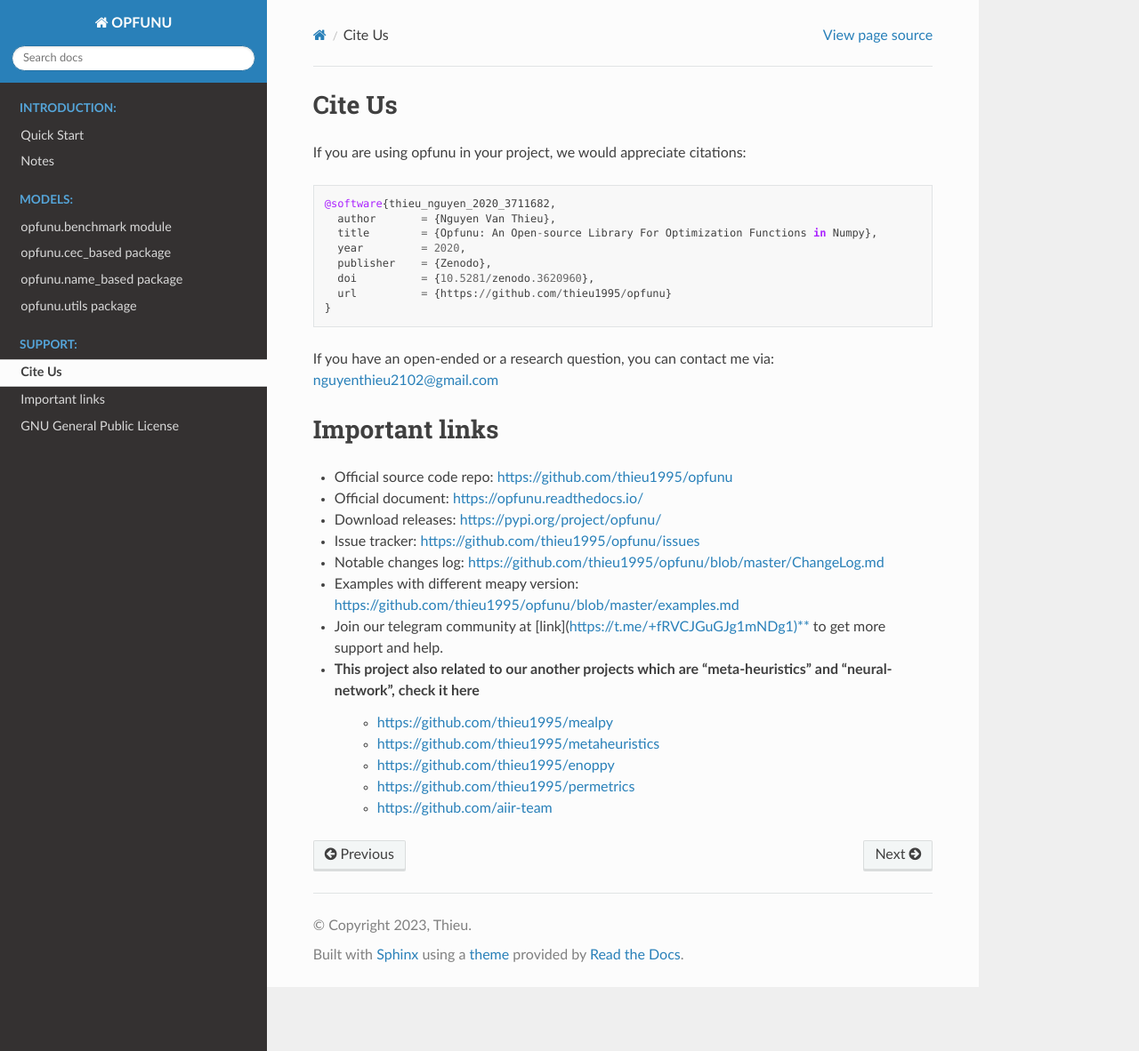
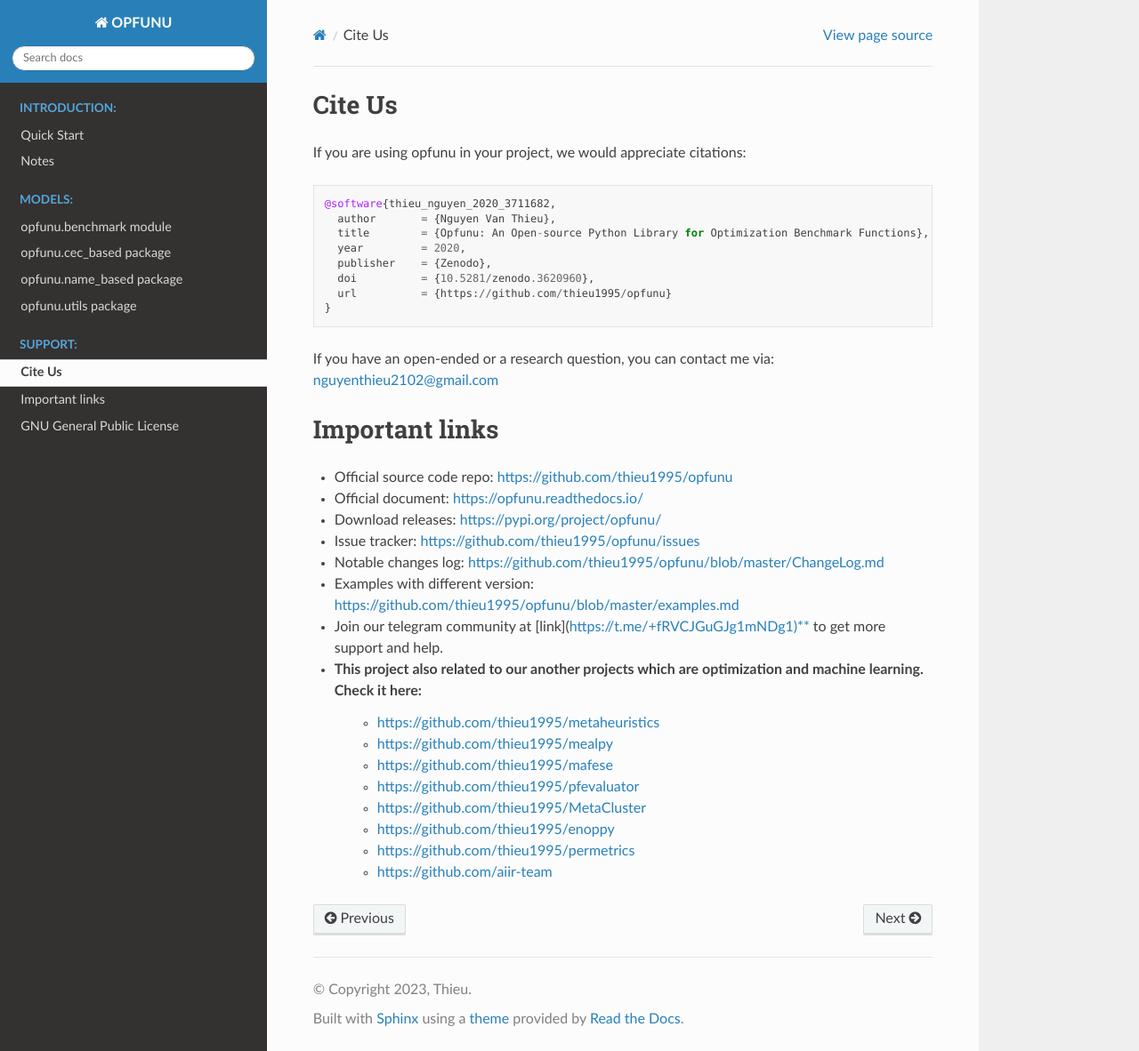
Before and after one commit to thieu1995/opfunu, a Sphinx documentation site: the page built from docs/source/pages/support.rst, in a window 1280 px wide and 1182 px high. Shown: the whole window at 89% size. Built offline with Sphinx 7.4.7 and the Read the Docs theme 2.0.0, drawn with Linux system fonts in a browser that asks for light colours.

Commit message:
Update docs

```diff
--- a/docs/requirements.txt
+++ b/docs/requirements.txt
@@ -6,4 +6,3 @@ numpy>=1.16.5
 matplotlib>=3.3.0
 Pillow>=9.1.0
 requests>=2.27.0
-mealpy>=2.5.3
--- a/docs/source/index.rst
+++ b/docs/source/index.rst
@@ -6,7 +6,7 @@
 Welcome to OPFUNU's documentation!
 ==================================
 
-.. image:: https://img.shields.io/badge/release-2.5.3-yellow.svg
+.. image:: https://img.shields.io/badge/release-1.0.1-yellow.svg
    :target: https://github.com/thieu1995/opfunu/releases
 
 .. image:: https://img.shields.io/pypi/wheel/gensim.svg
--- a/docs/source/pages/support.rst
+++ b/docs/source/pages/support.rst
@@ -8,7 +8,7 @@ If you are using opfunu in your project, we would appreciate citations:
 
 	@software{thieu_nguyen_2020_3711682,
 	  author       = {Nguyen Van Thieu},
-	  title        = {Opfunu: An Open-source Library For Optimization Functions in Numpy},
+	  title        = {Opfunu: An Open-source Python Library for Optimization Benchmark Functions},
 	  year         = 2020,
 	  publisher    = {Zenodo},
 	  doi          = {10.5281/zenodo.3620960},
@@ -27,12 +27,15 @@ Important links
 * Download releases: https://pypi.org/project/opfunu/
 * Issue tracker: https://github.com/thieu1995/opfunu/issues
 * Notable changes log: https://github.com/thieu1995/opfunu/blob/master/ChangeLog.md
-* Examples with different meapy version: https://github.com/thieu1995/opfunu/blob/master/examples.md
+* Examples with different version: https://github.com/thieu1995/opfunu/blob/master/examples.md
 * Join our telegram community at [link](https://t.me/+fRVCJGuGJg1mNDg1)** to get more support and help.
 
-* This project also related to our another projects which are "meta-heuristics" and "neural-network", check it here
+* This project also related to our another projects which are optimization and machine learning. Check it here:
+    * https://github.com/thieu1995/metaheuristics
     * https://github.com/thieu1995/mealpy
-    * https://github.com/thieu1995/metaheuristics
+    * https://github.com/thieu1995/mafese
+    * https://github.com/thieu1995/pfevaluator
+    * https://github.com/thieu1995/MetaCluster
     * https://github.com/thieu1995/enoppy
     * https://github.com/thieu1995/permetrics
     * https://github.com/aiir-team
```
